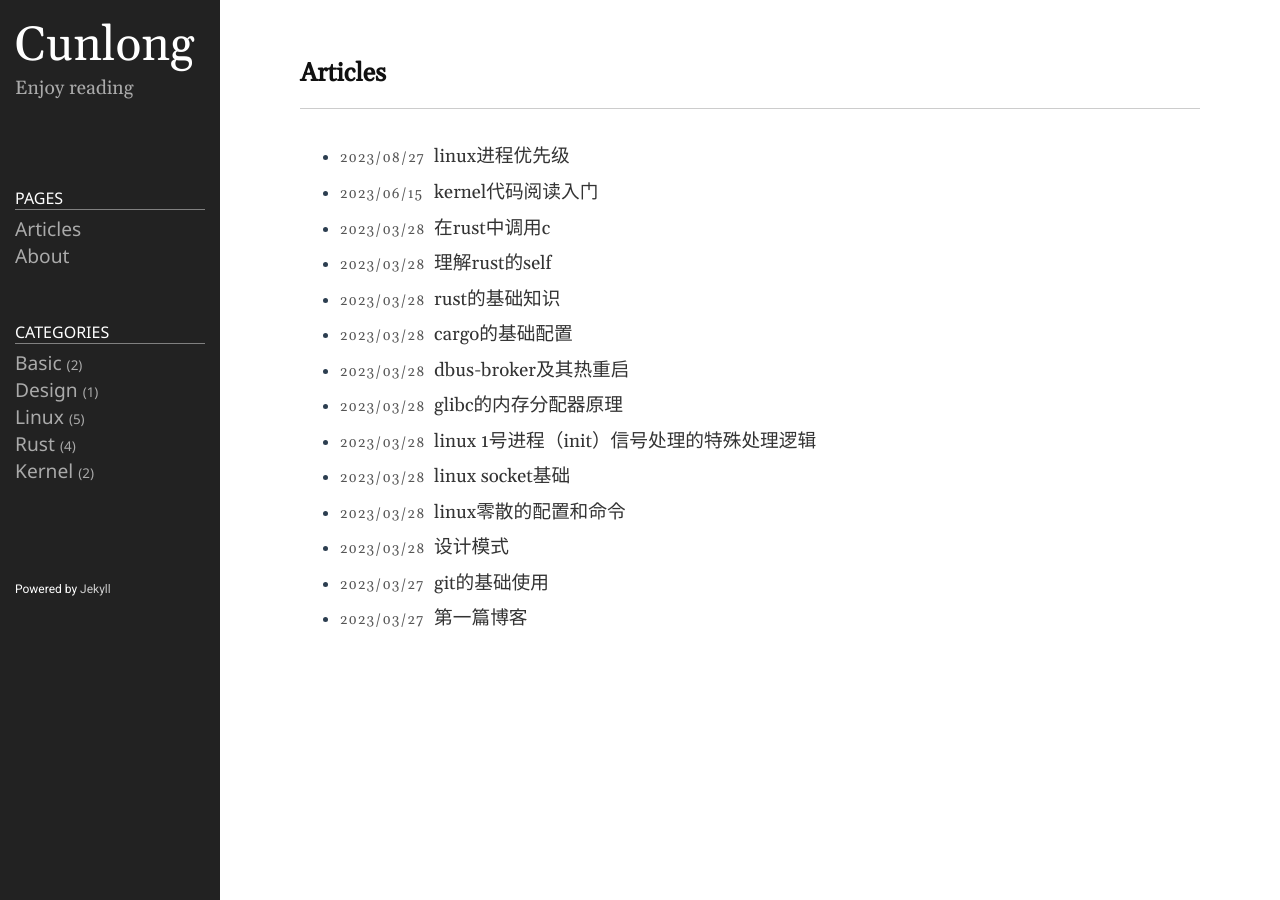
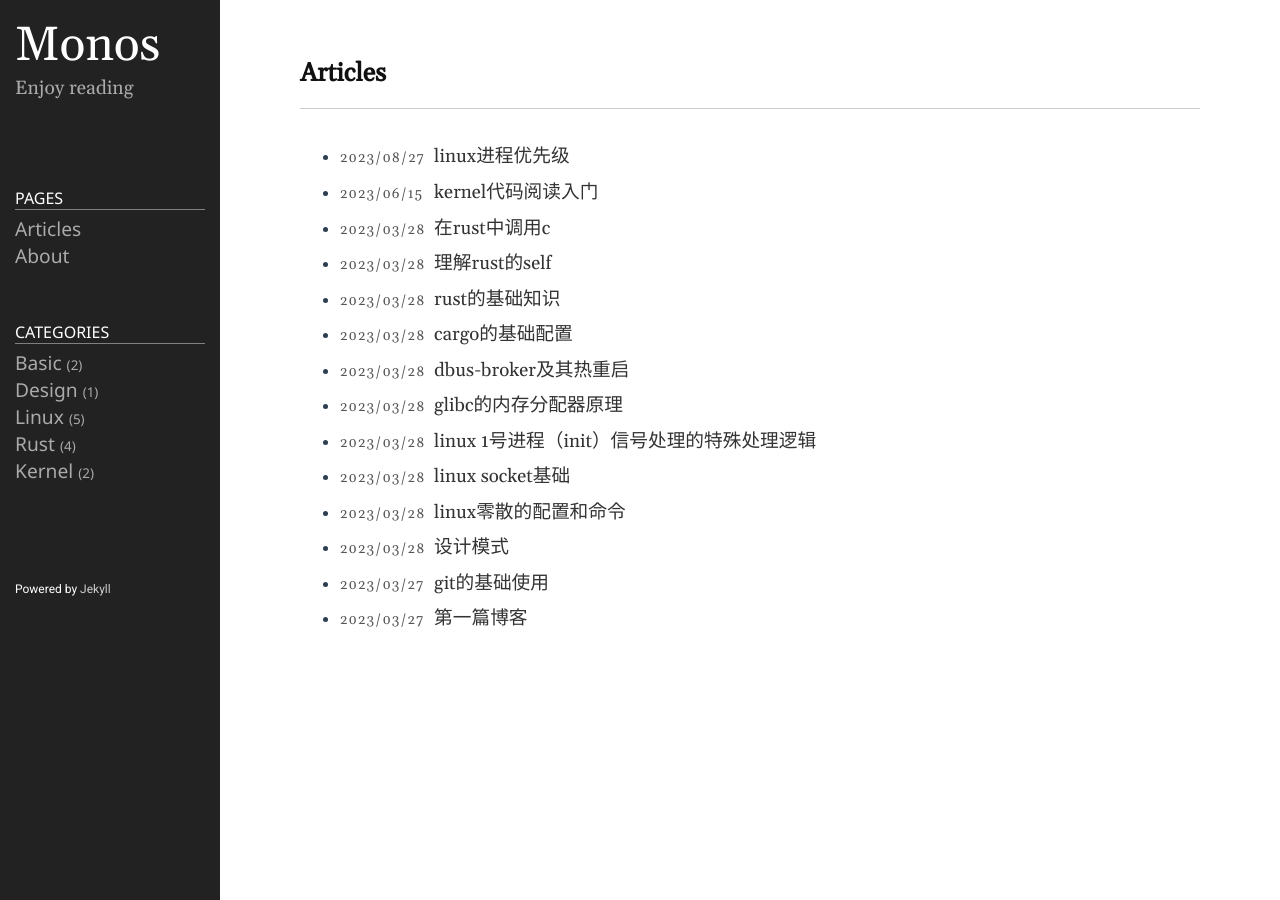
Before and after one commit to lclgo/lclgo.github.io, a Jekyll site: the page built from index.md, in a window 1280 px wide. Built offline with Jekyll 4.4.1, drawn with Linux system fonts in a browser that asks for light colours.

Commit message:
update me

```diff
--- a/_config.yml
+++ b/_config.yml
@@ -18,7 +18,7 @@
 # You can create any custom variable you would like, and they will be accessible
 # in the templates via {{ site.myvariable }}.
 
-title: Cunlong
+title: Monos
 email: licunlong@hotmail.com
 description: >- # this means to ignore newlines until "baseurl:"
   Enjoy reading
```
Also changed, not shown: README.md.
